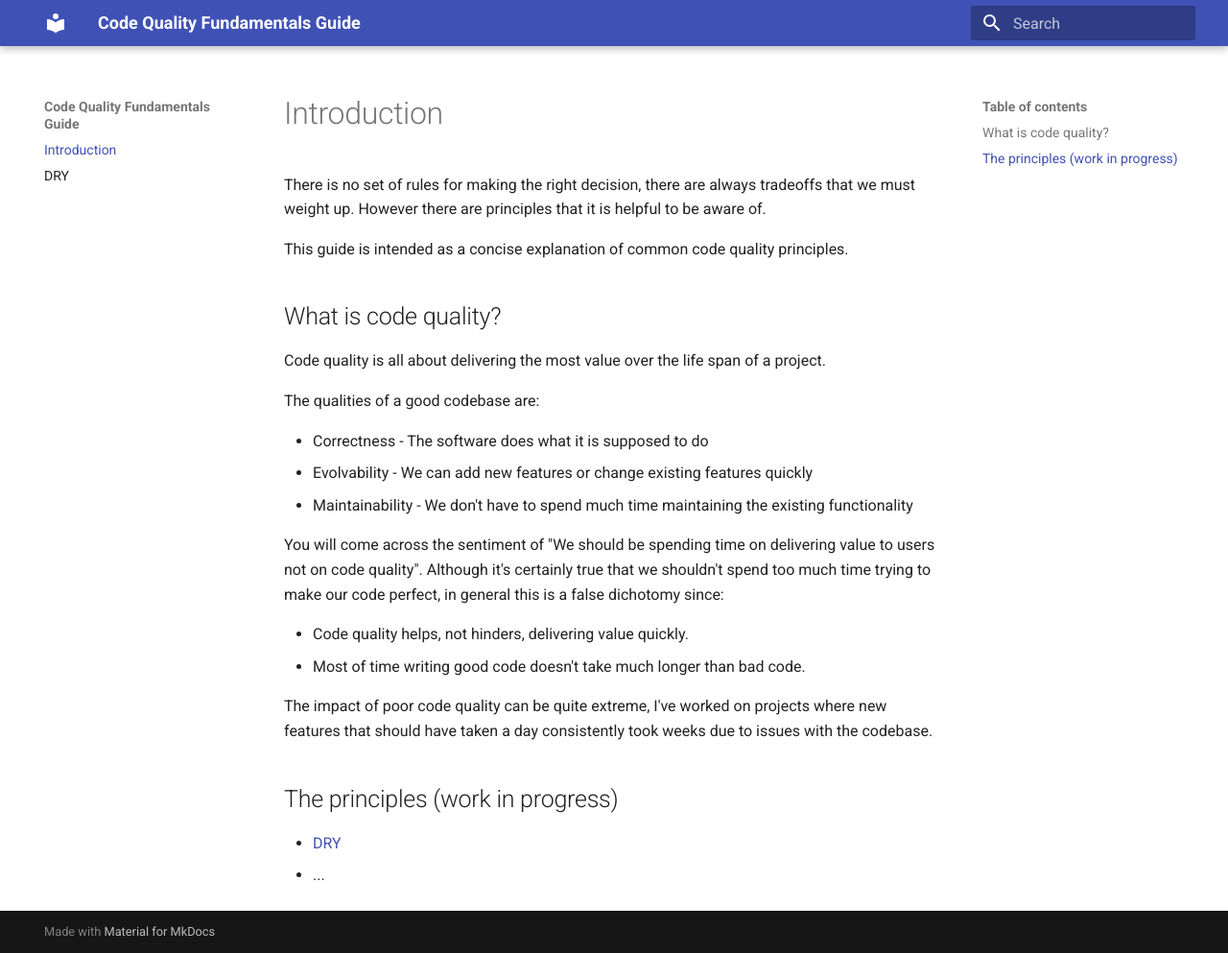
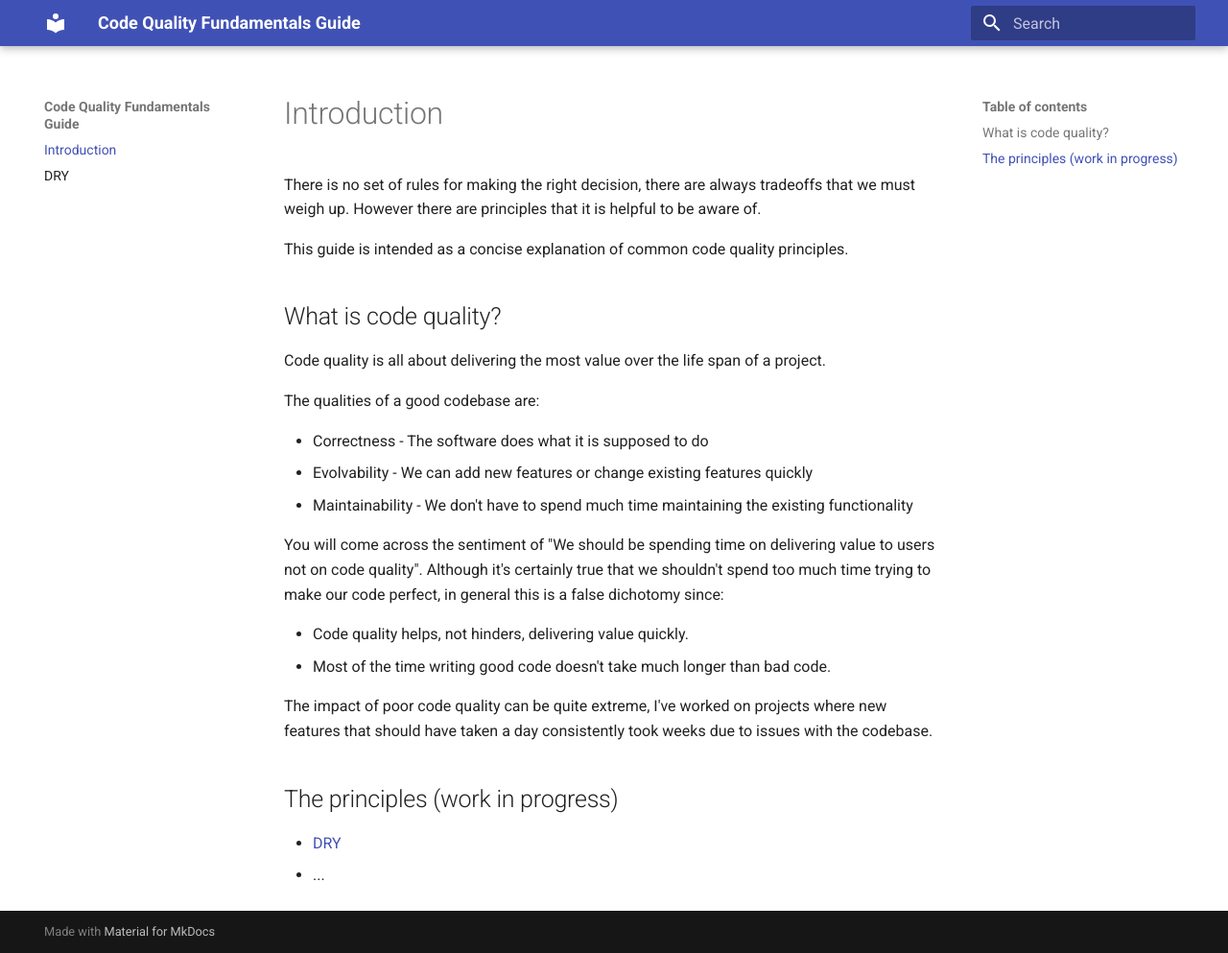
Before and after one commit to on-coding/code-quality-fundamentals, an MkDocs documentation site: the page built from docs/index.md, in a window 1280 px wide and 993 px high. Shown: the whole window at 96% size. Built offline with MkDocs 1.6.1 and Material for MkDocs 9.7.7, drawn with Linux system fonts in a browser that asks for light colours.

Commit message:
Fix typos

```diff
--- a/docs/index.md
+++ b/docs/index.md
@@ -1,4 +1,4 @@
-There is no set of rules for making the right decision, there are always tradeoffs that we must weight up. However there are principles that it is helpful to be aware of.
+There is no set of rules for making the right decision, there are always tradeoffs that we must weigh up. However there are principles that it is helpful to be aware of.
 
 This guide is intended as a concise explanation of common code quality principles.
 
@@ -16,7 +16,7 @@ The qualities of a good codebase are:
 You will come across the sentiment of "We should be spending time on delivering value to users not on code quality". Although it's certainly true that we shouldn't spend too much time trying to make our code perfect, in general this is a false dichotomy since:
 
 - Code quality helps, not hinders, delivering value quickly.
-- Most of time writing good code doesn't take much longer than bad code.
+- Most of the time writing good code doesn't take much longer than bad code.
 
 The impact of poor code quality can be quite extreme, I've worked on projects where new features that should have taken a day consistently took weeks due to issues with the codebase.
 
```
